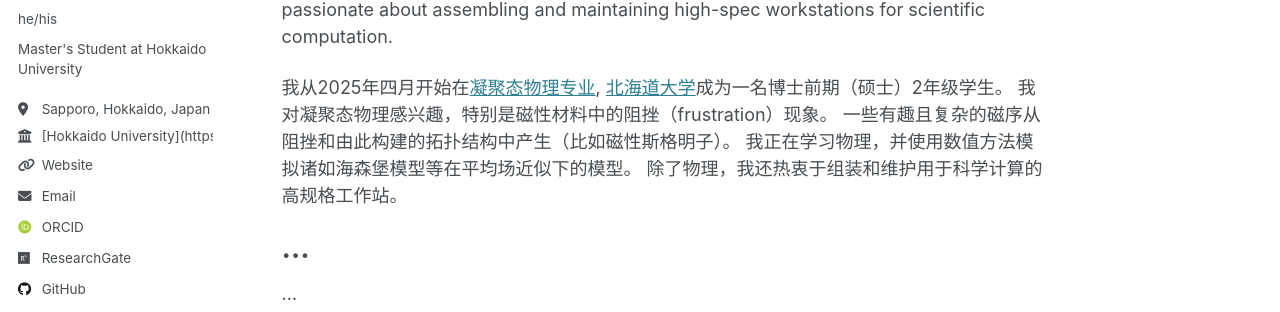
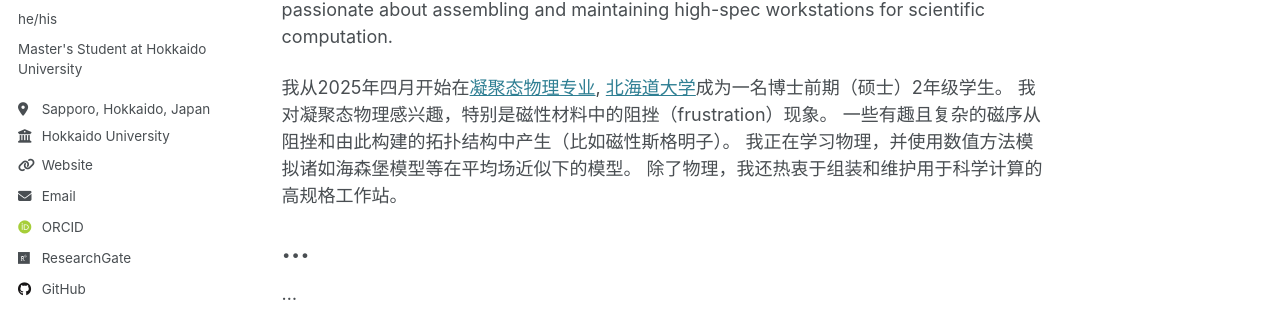
Before and after one commit to yzhacn/yzhacn.github.io, a Jekyll site: the page built from _pages/about.md, in a window 1280 px wide. Shown: the part 314-626 px from the top of the page. Built offline with Jekyll 4.4.1, drawn with Linux system fonts in a browser that asks for light colours; some web fonts are replaced; some of the changed lines change nothing that is shown.

Commit message:
Update _config.yml

```diff
--- a/_config.yml
+++ b/_config.yml
@@ -27,7 +27,7 @@ author:
   pronouns         :  "he/his"
   bio              : "Master's Student at Hokkaido University"
   location         : "Sapporo, Hokkaido, Japan"
-  employer         : "[Hokkaido University](https://www.global.hokudai.ac.jp/)"
+  employer         : "Hokkaido University"
   uri              : "https://yzhacn.github.io" # URL
   email            : "yzha@phys.sci.hokudai.ac.jp"
 
```
